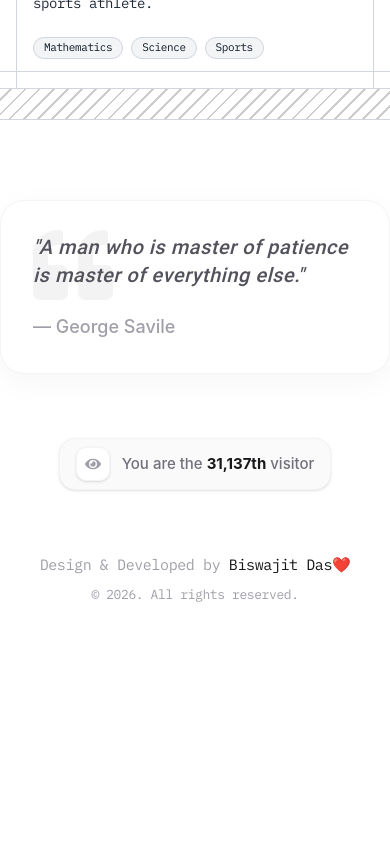
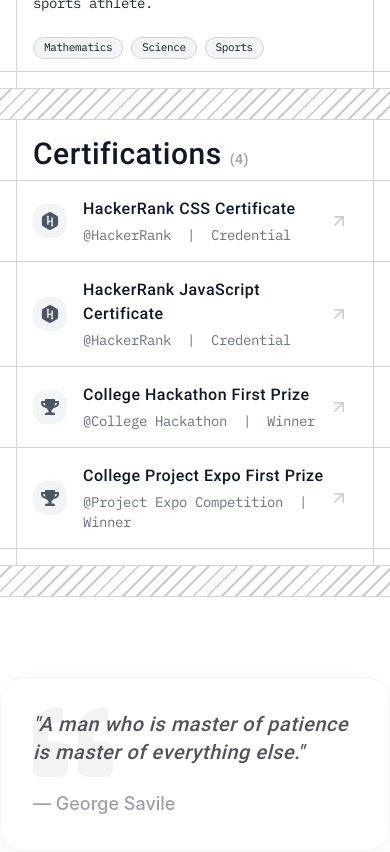
Before and after one commit to Biswasource/Biswajit.in, a React (Vite) app: page / in a window 390 px wide. Shown: the part 5960-6812 px from the top of the page. Before the commit the page ends 6644 px from the top, so only its background shows below. Built offline with nearby package versions, Linux system fonts and the light colour scheme.

Commit message:
certification section added

```diff
--- a/src/components/Navbar.jsx
+++ b/src/components/Navbar.jsx
@@ -19,6 +19,7 @@
 import ExperienceSection from "../pages/Experience";
 import ProjectSection from "../pages/ProjectSection";
 import EducationSection from "../pages/EducationSection";
+import CertificationsSection from "../pages/CertificationsSection";
 import AIChatbot from "./AIChatbot";
 import Footer from "./Footer";
 import Hero from "./Hero";
@@ -283,6 +284,7 @@
         <ExperienceSection darkMode={darkMode} />
         <ProjectSection darkMode={darkMode} />
         <EducationSection darkMode={darkMode} />
+        <CertificationsSection darkMode={darkMode} />
       </BackgroundGrid>
 
       {/* Footer */}
--- /dev/null
+++ b/src/pages/CertificationsSection.jsx
@@ -0,0 +1,92 @@
+import React from "react";
+import { FiArrowUpRight } from "react-icons/fi";
+import { FaHackerrank, FaTrophy } from "react-icons/fa";
+import HorizontalDivider from "../components/HorizontalDivider";
+import StripedDivider from "../components/StripedDivider";
+
+export default function CertificationsSection({ darkMode }) {
+  const certifications = [
+    {
+      title: "HackerRank CSS Certificate",
+      issuer: "HackerRank",
+      date: "Credential",
+      icon: <FaHackerrank size={18} className={darkMode ? "text-gray-300" : "text-gray-600"} />,
+      link: "https://drive.google.com/file/d/1IXZWczZbh8XyxWNtbaVq7ansyuu_V503/view?usp=drive_link",
+    },
+    {
+      title: "HackerRank JavaScript Certificate",
+      issuer: "HackerRank",
+      date: "Credential",
+      icon: <FaHackerrank size={18} className={darkMode ? "text-gray-300" : "text-gray-600"} />,
+      link: "https://drive.google.com/file/d/1UztMUL7z_tIUC2aqvn1lsp3J4khcZDg-/view?usp=drive_link",
+    },
+    {
+      title: "College Hackathon First Prize",
+      issuer: "College Hackathon",
+      date: "Winner",
+      icon: <FaTrophy size={18} className={darkMode ? "text-gray-300" : "text-gray-600"} />,
+      link: "https://drive.google.com/file/d/1CYcvuRzW10FFJigrx67VQmu2TEDpuyHw/view?usp=drive_link",
+    },
+    {
+      title: "College Project Expo First Prize",
+      issuer: "Project Expo Competition",
+      date: "Winner",
+      icon: <FaTrophy size={18} className={darkMode ? "text-gray-300" : "text-gray-600"} />,
+      link: "https://drive.google.com/file/d/1YI-Xo79r1O9FK8bFmbK1dkNTAW2vpdpw/view?usp=drive_link",
+    },
+  ];
+
+  return (
+    <>
+      <div className="w-full px-4 sm:px-6 flex justify-center">
+        <section
+          id="certifications"
+          className={`w-full max-w-3xl border-l border-r ${darkMode ? "bg-black text-gray-200 border-zinc-800" : "bg-white text-gray-900 border-gray-300"
+            } py-4 px-4 sm:px-4 md:px-4 relative`}
+        >
+          <h1 className="text-3xl font-bold pb-2 cl flex items-baseline gap-2">
+            Certifications <span className="text-sm font-normal text-gray-400">(4)</span>
+          </h1>
+          <div className="w-[100vw] relative left-[50%] right-[50%] -ml-[50vw] -mr-[50vw]">
+            <HorizontalDivider darkMode={darkMode} className="w-full" />
+          </div>
+
+          <div className="flex flex-col">
+            {certifications.map((cert, idx) => (
+              <React.Fragment key={idx}>
+                <a
+                  href={cert.link}
+                  target="_blank"
+                  rel="noopener noreferrer"
+                  className={`flex items-center justify-between py-4 group transition-colors ${darkMode ? "hover:bg-gray-900" : "hover:bg-gray-50"
+                    }`}
+                >
+                  <div className="flex items-center gap-4">
+                    <div className={`p-2 rounded-xl flex-shrink-0 ${darkMode ? "bg-gray-800" : "bg-gray-100"}`}>
+                      {cert.icon}
+                    </div>
+                    <div>
+                      <h3 className={`text-[16px] font-semibold cl ${darkMode ? "text-gray-100" : "text-gray-900"}`}>
+                        {cert.title}
+                      </h3>
+                      <p className={`text-sm title mt-1 ${darkMode ? "text-gray-400" : "text-gray-500"}`}>
+                        @{cert.issuer} <span className="mx-2">|</span> {cert.date}
+                      </p>
+                    </div>
+                  </div>
+                  <div className="pr-2 opacity-50 group-hover:opacity-100 transition-opacity">
+                    <FiArrowUpRight size={20} className={darkMode ? "text-gray-400 group-hover:text-white" : "text-gray-400 group-hover:text-gray-900"} />
+                  </div>
+                </a>
+                <div className="w-[100vw] relative left-[50%] right-[50%] -ml-[50vw] -mr-[50vw]">
+                  <HorizontalDivider darkMode={darkMode} className="w-full" />
+                </div>
+              </React.Fragment>
+            ))}
+          </div>
+        </section>
+      </div>
+      <StripedDivider darkMode={darkMode} height="h-8" className="w-full" />
+    </>
+  );
+}
```
